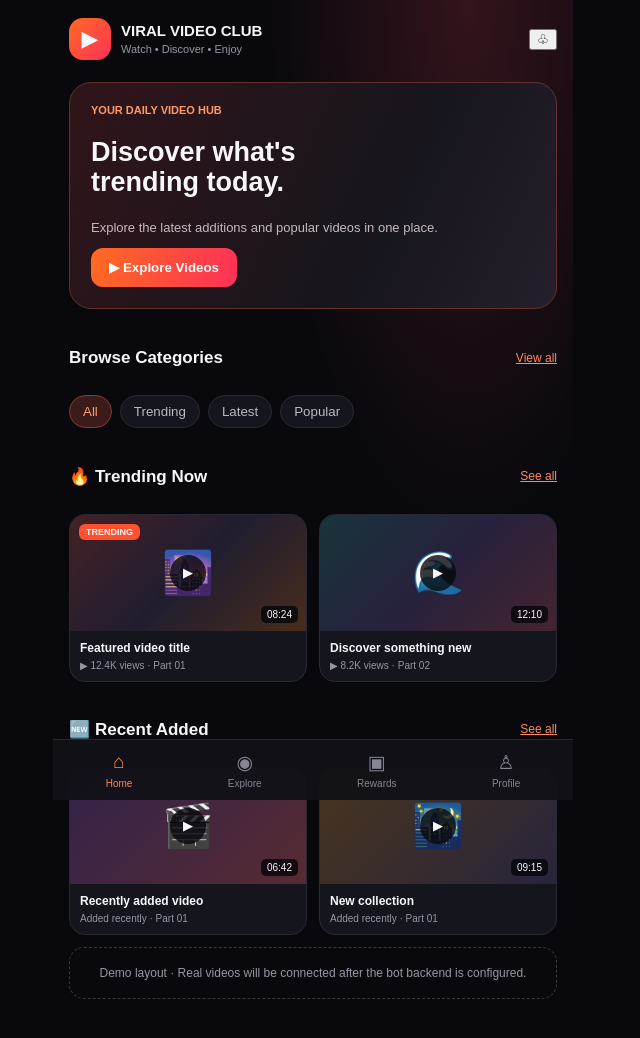
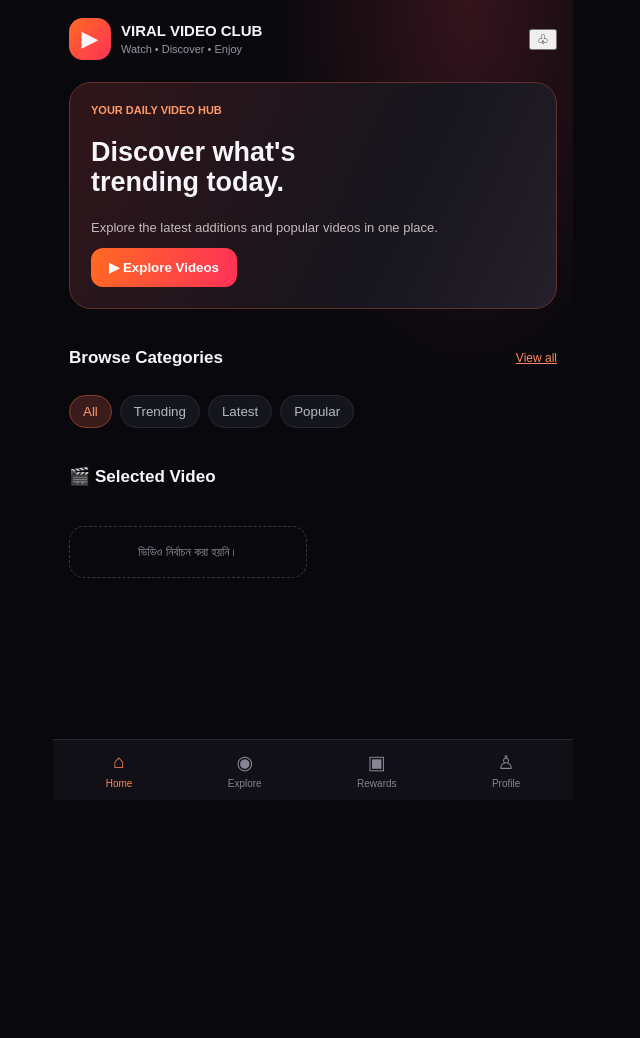
Before and after one commit to tuhfatahiya-wq/viral-video-club, a website: page index.html in a window 1280 px wide. Shown: the whole page, without its empty margins (327-967 px from the left). After the commit the page ends 800 px from the top, so only its background shows below. Drawn offline with Linux system fonts and the light colour scheme.

Commit message:
Update index.html

```diff
--- a/index.html
+++ b/index.html
@@ -209,70 +209,11 @@ nav button.active {color:#ff8752}
 </div>
 
 <div class="section" id="trending">
- <h2>🔥 Trending Now</h2>
- <a href="#">See all</a>
+  <h2>🎬 Selected Video</h2>
 </div>
 
-<div class="cards">
- <article class="video">
-  <div class="thumb">
-   <span class="tag">TRENDING</span>
-   🌆
-   <span class="play">▶</span>
-   <span class="duration">08:24</span>
-  </div>
-  <div class="info">
-   <strong>Featured video title</strong>
-   <div class="meta">▶ 12.4K views · Part 01</div>
-  </div>
- </article>
-
- <article class="video">
-  <div class="thumb two">
-   🌊
-   <span class="play">▶</span>
-   <span class="duration">12:10</span>
-  </div>
-  <div class="info">
-   <strong>Discover something new</strong>
-   <div class="meta">▶ 8.2K views · Part 02</div>
-  </div>
- </article>
-</div>
-
-<div class="section">
- <h2>🆕 Recent Added</h2>
- <a href="#">See all</a>
-</div>
-
-<div class="cards">
- <article class="video">
-  <div class="thumb three">
-   🎬
-   <span class="play">▶</span>
-   <span class="duration">06:42</span>
-  </div>
-  <div class="info">
-   <strong>Recently added video</strong>
-   <div class="meta">Added recently · Part 01</div>
-  </div>
- </article>
-
- <article class="video">
-  <div class="thumb four">
-   🌃
-   <span class="play">▶</span>
-   <span class="duration">09:15</span>
-  </div>
-  <div class="info">
-   <strong>New collection</strong>
-   <div class="meta">Added recently · Part 01</div>
-  </div>
- </article>
-</div>
-
-<div class="empty">
- Demo layout · Real videos will be connected after the bot backend is configured.
+<div id="video-container" class="cards">
+  <div class="empty">ভিডিওর তথ্য লোড হচ্ছে...</div>
 </div>
 
 </main>
@@ -320,6 +261,58 @@ document.querySelectorAll('.chip').forEach(c=>{
  });
 });
 </script>
+<script>
+const params = new URLSearchParams(window.location.search);
+const videoId = params.get("video");
 
+const container = document.getElementById("video-container");
+
+async function loadVideo() {
+  if (!videoId) {
+    container.innerHTML = '<div class="empty">ভিডিও নির্বাচন করা হয়নি।</div>';
+    return;
+  }
+
+  try {
+    const response = await fetch(
+      `https://viral-video-club.onrender.com/api/videos/${encodeURIComponent(videoId)}`
+    );
+
+    if (!response.ok) throw new Error("ভিডিও পাওয়া যায়নি");
+
+    const video = await response.json();
+
+    container.innerHTML = `
+      <article class="video">
+        <div class="thumb">
+          ${
+            video.thumbnail_url
+              ? `<img src="${video.thumbnail_url}" alt="ভিডিওর থাম্বনেইল" style="width:100%;height:100%;object-fit:cover;">`
+              : "🖼️"
+          }
+        </div>
+        <div class="info">
+          <strong>${escapeHTML(video.caption || video.title || "ভিডিও")}</strong>
+        </div>
+      </article>
+    `;
+  } catch (error) {
+    console.error(error);
+    container.innerHTML = '<div class="empty">ভিডিওর তথ্য লোড করা যায়নি।</div>';
+  }
+}
+
+function escapeHTML(value) {
+  return String(value).replace(/[&<>"']/g, char => ({
+    "&": "&amp;",
+    "<": "&lt;",
+    ">": "&gt;",
+    '"': "&quot;",
+    "'": "&#39;"
+  })[char]);
+}
+
+loadVideo();
+</script>
 </body>
 </html>
```
